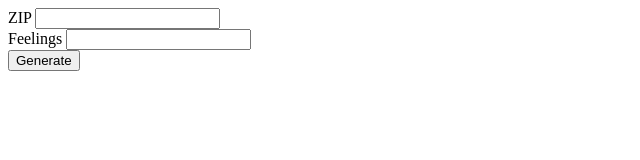
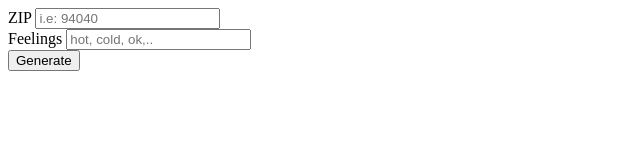
Before and after one commit to mn3m-cs/weather-app, a plain HTML site: page website/index.html in a window 1280 px wide. Shown: the whole page, without its empty margins (0-640 px from the left). Drawn offline with Linux system fonts and the light colour scheme.

Commit message:
placeholders

```diff
--- a/website/index.html
+++ b/website/index.html
@@ -9,9 +9,9 @@
 <body>
     <div id='weather'>
         <label for="zip"> ZIP</label>
-        <input type="text" name="zip" id="zip"><br>
+        <input type="text" name="zip" id="zip" placeholder="i.e: 94040"><br>
         <label for="feel">Feelings</label>
-        <input type="text" name="feel" id="feel"><br>
+        <input type="text" name="feel" id="feel" placeholder="hot, cold, ok,.."><br>
         <button id="generate"  >Generate</button> <!--onclick="generate"-->
     </div>
 
```
